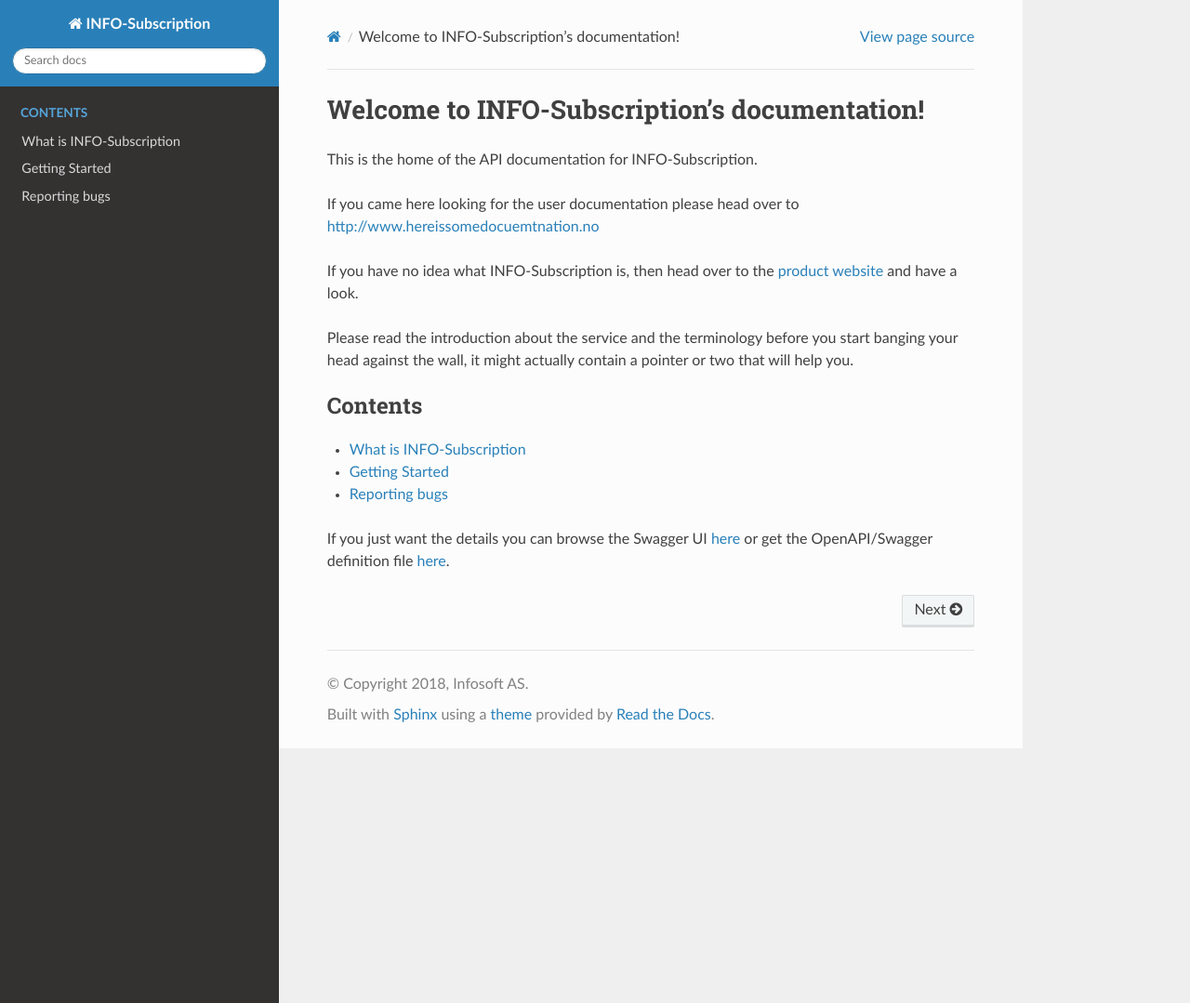
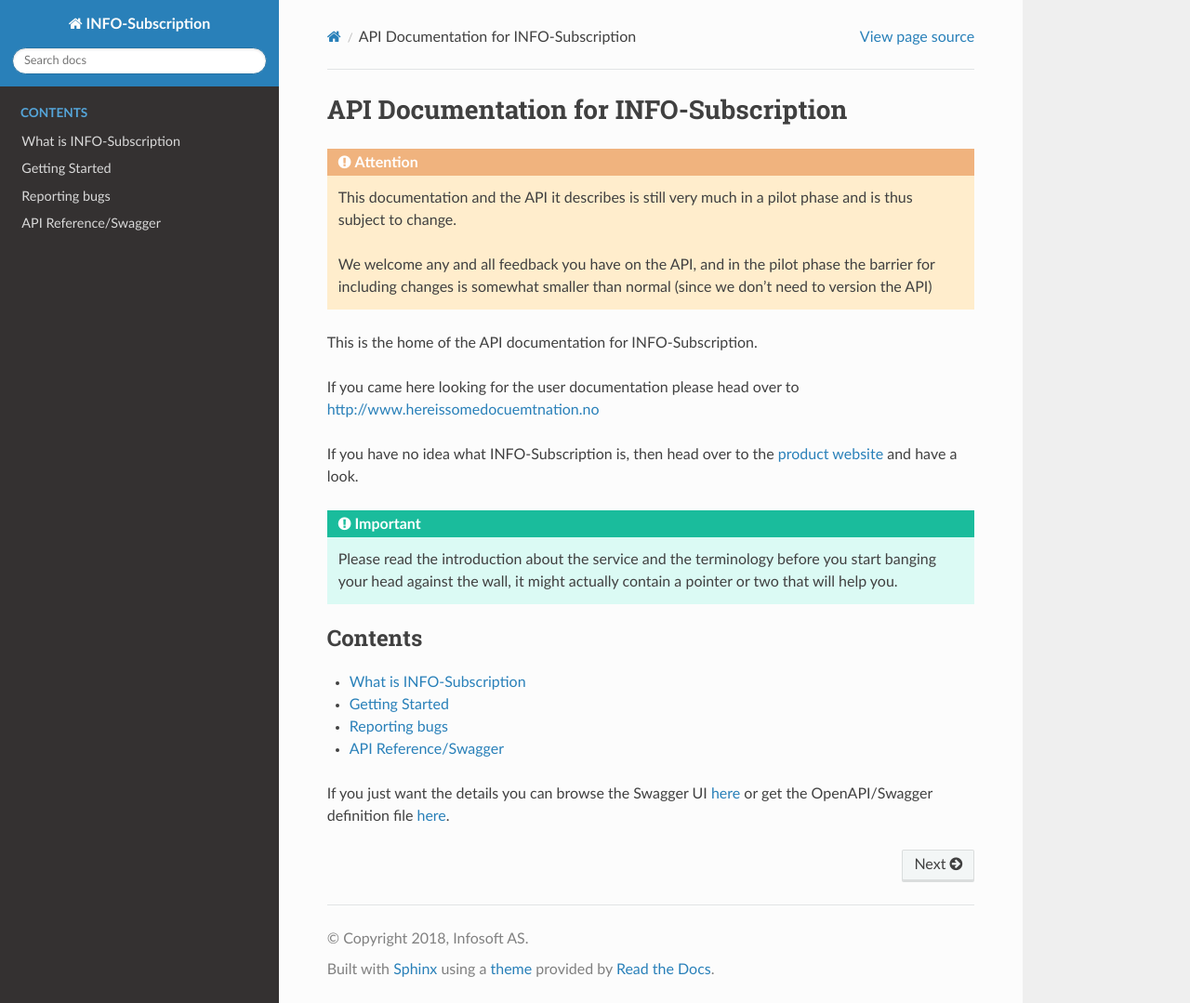
Before and after one commit to infosoftas/info-subscription-doc, a Sphinx documentation site: the page built from source/index.rst, in a window 1280 px wide and 1079 px high. Shown: the whole window at 93% size. Built offline with Sphinx 7.4.7 and the Read the Docs theme 2.0.0, drawn with Linux system fonts in a browser that asks for light colours; formulas are drawn with MathJax 3.

Commit message:
Minor things

```diff
--- a/source/conf.py
+++ b/source/conf.py
@@ -185,3 +185,8 @@ epub_exclude_files = ['search.html']
 
 # If true, `todo` and `todoList` produce output, else they produce nothing.
 todo_include_todos = True
+
+
+rst_epilog = """
+.. |projectName| replace:: INFO-Subscription
+"""
--- a/source/index.rst
+++ b/source/index.rst
@@ -1,18 +1,24 @@
-.. INFO-Subscription documentation master file, created by
-   sphinx-quickstart on Tue Apr  3 13:20:58 2018.
-   You can adapt this file completely to your liking, but it should at least
+.. You can adapt this file completely to your liking, but it should at least
    contain the root `toctree` directive.
 
-Welcome to INFO-Subscription's documentation!
-=============================================
+API Documentation for |projectName|
+=======================================
 
-This is the home of the API documentation for INFO-Subscription.
+.. ATTENTION::
+    This documentation and the API it describes is still very much in a pilot phase and is thus subject to change.
+
+    We welcome any and all feedback you have on the API, and in the pilot phase the barrier for including changes
+    is somewhat smaller than normal (since we don't need to version the API)
+
+This is the home of the API documentation for |projectName|.
 
 If you came here looking for the user documentation please head over to http://www.hereissomedocuemtnation.no
 
-If you have no idea what INFO-Subscription is, then head over to the `product website <https://www.infosoft.as/solutions/info-subscription/>`_ and have a look.
+If you have no idea what |projectName| is, then head over to the `product website <https://www.infosoft.as/solutions/info-subscription/>`_ and have a look.
 
-Please read the introduction about the service and the terminology before you start banging your head against the wall, it might actually contain a pointer or two that will help you.
+.. IMPORTANT::
+    Please read the introduction about the service and the terminology before you start banging your head against the wall, it might actually contain a pointer or two that will help you.
+
 
 .. toctree::
     :maxdepth: 1
@@ -21,5 +27,6 @@ Please read the introduction about the service and the terminology before you st
     introduction/what-is-info-subscription
     introduction/getting-started
     reporting-bugs
+    API Reference/Swagger <https://api.info-subscription.com/swagger/>
 
 If you just want the details you can browse the Swagger UI `here <https://api.info-subscription.com/swagger/>`_ or get the OpenAPI/Swagger definition file `here <https://api.info-subscription.com/swagger/v1/swagger.json>`_.
```
Also changed, not shown: source/reporting-bugs.rst (+8 -2 lines).
